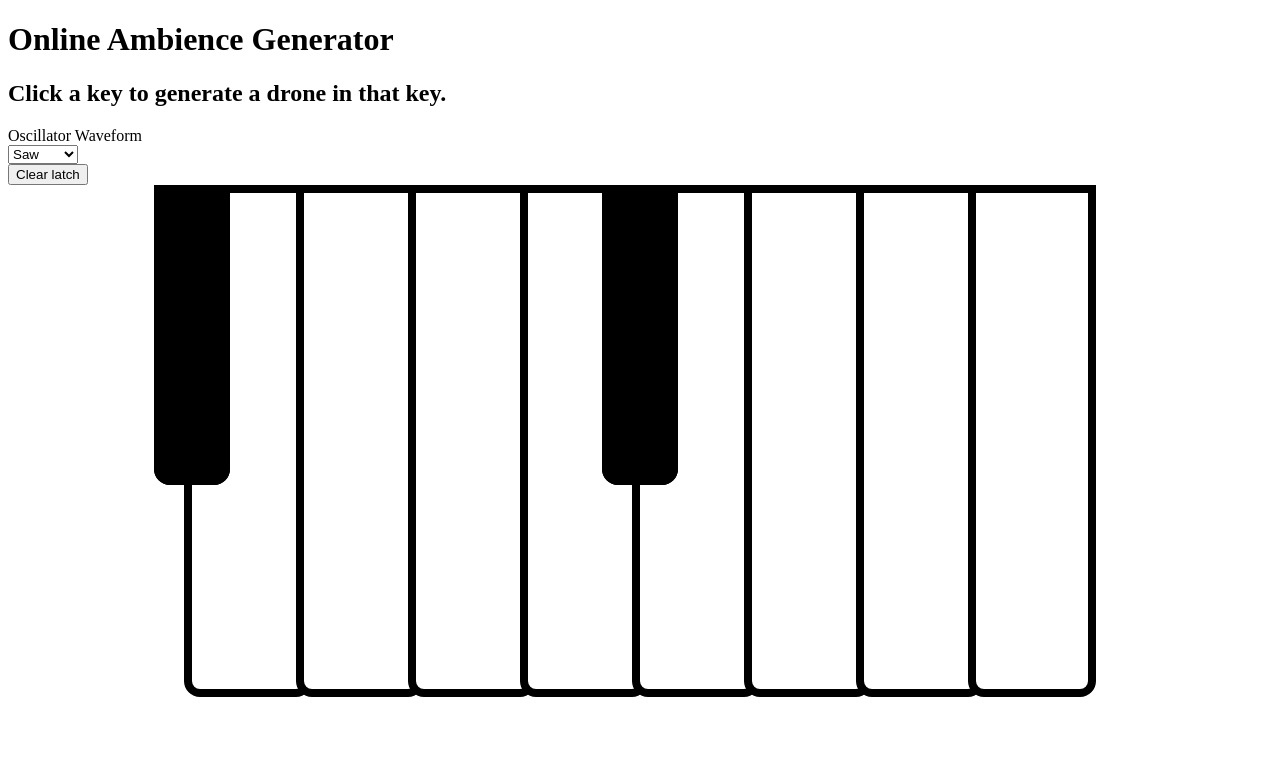
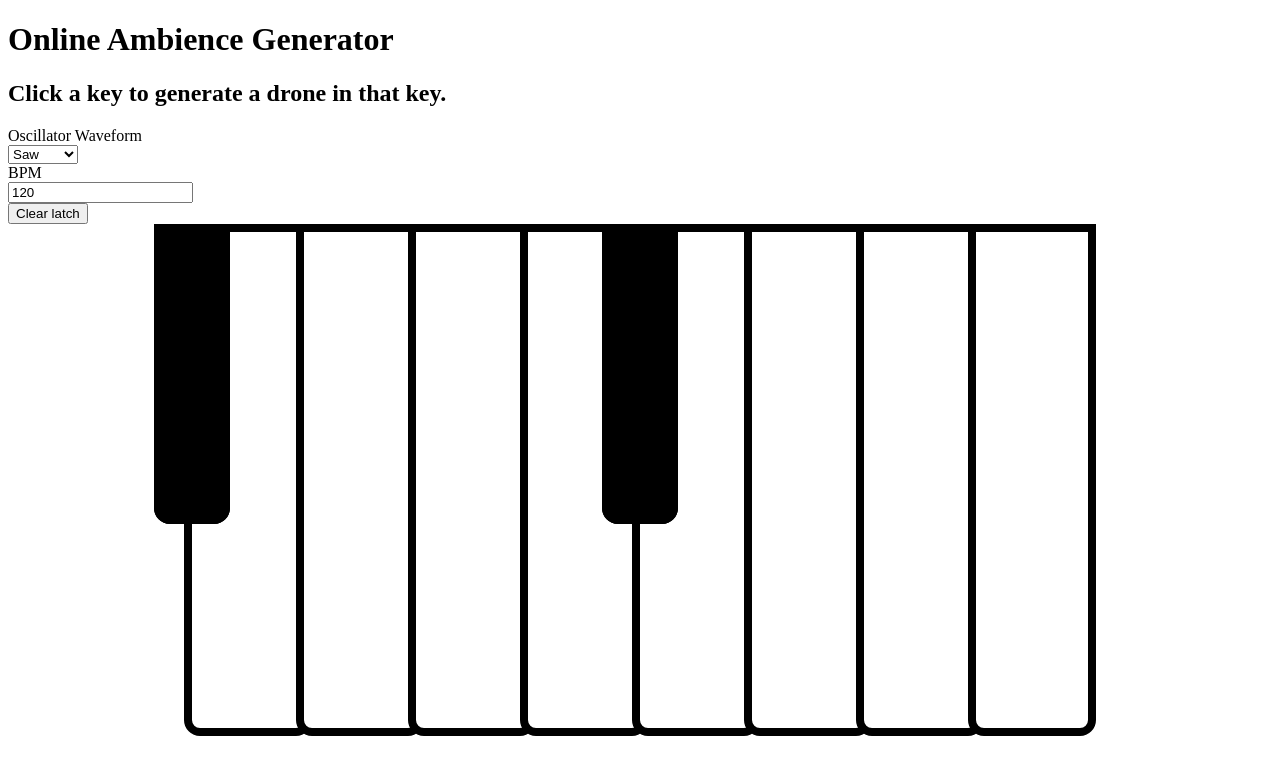
Before and after one commit to xow/ambience, a Next.js app: page / in a window 1280 px wide. Shown: the top 774 px of the page. Built offline with nearby package versions, Linux system fonts and the light colour scheme.

Commit message:
#24 add bpm control

```diff
--- a/src/components/Util/Select.tsx
+++ b/src/components/Util/Select.tsx
@@ -1,7 +1,7 @@
 interface IProps<T> {
   options: Record<string, string>;
   label: string;
-  value: string;
+  value: T;
   onChange: (value: T) => void;
 }
 
--- a/src/index.ts
+++ b/src/index.ts
@@ -12,11 +12,12 @@ import { createArpeggiator } from './MidiEffects/Arpeggiator';
 import { createChord } from './MidiEffects/Chord';
 
 export interface ISynthParameters {
+  bpm: number;
   type: IGetHandleMidiProps['type'];
 }
 
 export function initialise(params: ISynthParameters) {
-  const bpm = 120;
+  const bpm = params.bpm;
   const timeSignature = 4;
 
   /**
--- a/src/pages/index.tsx
+++ b/src/pages/index.tsx
@@ -5,21 +5,23 @@ import { initialise, ISynthParameters } from '..';
 import Keyboard from '../components/Keyboard';
 import Select from '../components/Util/Select';
 import Button from '../components/Util/Button';
+import Input from '../components/Util/Input';
+
+const defaultParams: ISynthParameters = {
+  type: 'sawtooth',
+  bpm: 120,
+};
 
 export const SynthParametersContext = React.createContext<{
   params: ISynthParameters;
   setParams: (value: ISynthParameters) => void;
 }>({
-  params: {
-    type: 'sawtooth',
-  },
+  params: defaultParams,
   setParams: () => {},
 });
 
 function HomePage() {
-  const [params, setParams] = useState<ISynthParameters>({
-    type: 'sawtooth',
-  });
+  const [params, setParams] = useState<ISynthParameters>(defaultParams);
   const [controls, setControls] = useState<ReturnType<typeof initialise>>();
 
   useEffect(() => {
@@ -59,6 +61,15 @@ function HomePage() {
                   />
                 </div>
                 <div className="flex-grow">
+                  <Input
+                    label="BPM"
+                    value={`${params.bpm}`}
+                    onChange={value =>
+                      setParams({ ...params, bpm: parseInt(value, 10) })
+                    }
+                  />
+                </div>
+                <div className="flex-grow">
                   <Button onClick={() => controls.handleUnlatch()}>
                     Clear latch
                   </Button>
```
